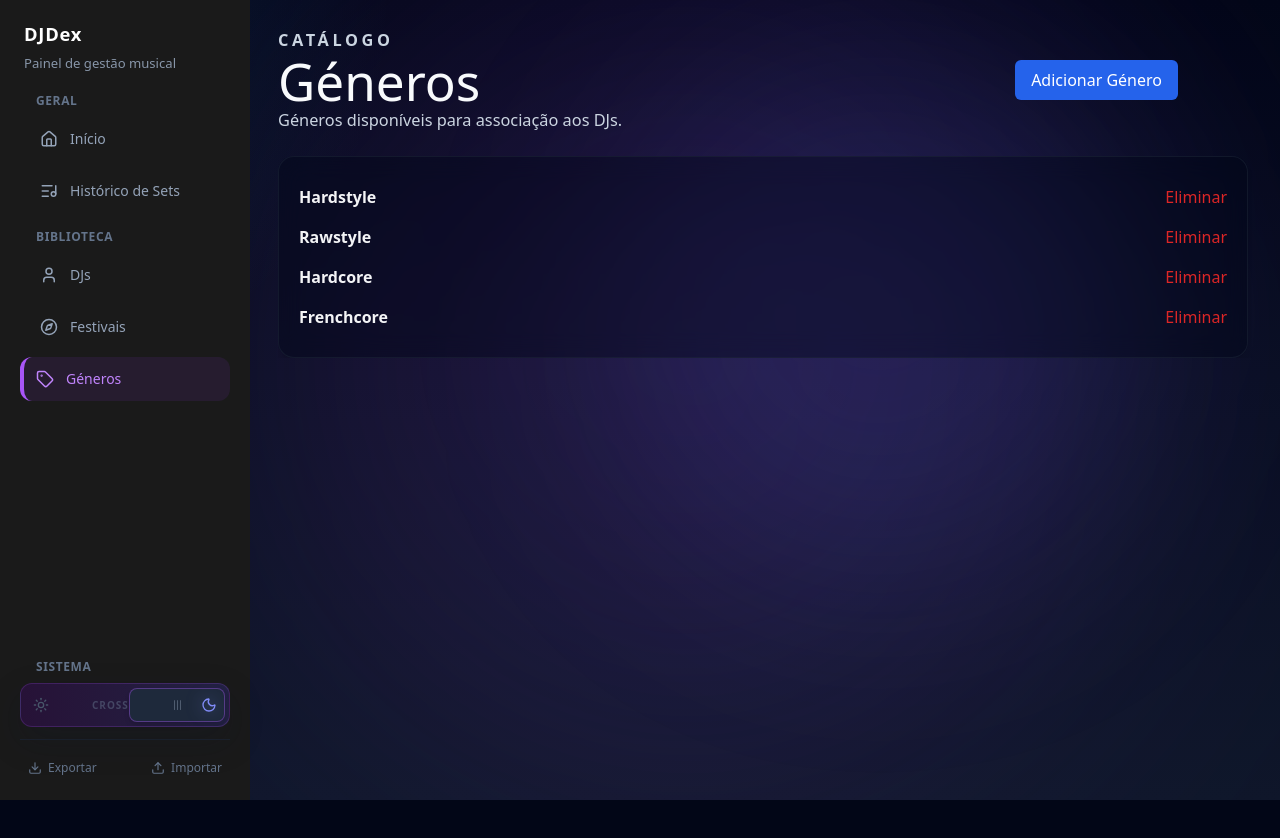
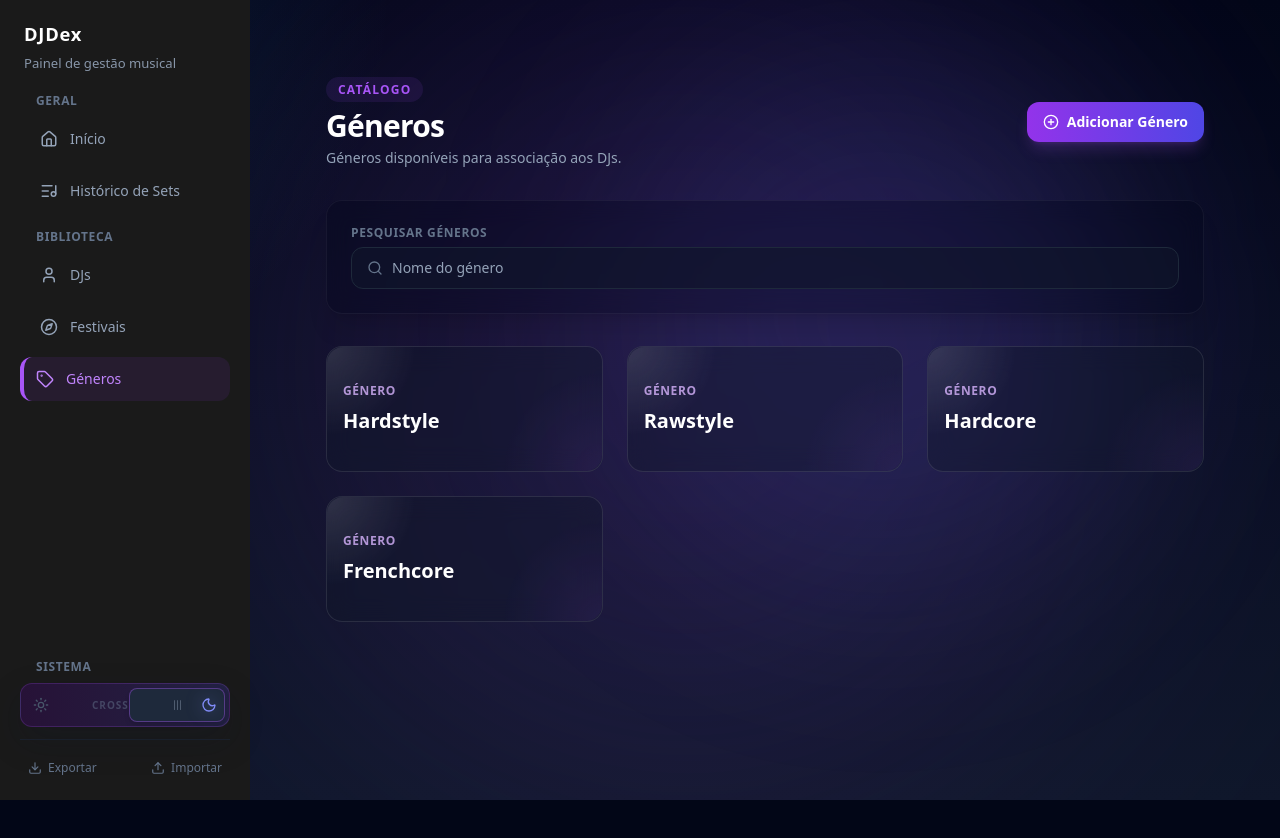
Before and after one commit to opaulosilva233/DJDex, a React (Vite) app: page /generos in a window 1280 px wide. Shown: the top 838 px of the page. Built offline with nearby package versions, Linux system fonts and the light colour scheme.

Commit message:
feat: enhance FestivaisList and GenerosList components with improved UI and search functionality

```diff
--- a/src/pages/FestivaisList.jsx
+++ b/src/pages/FestivaisList.jsx
@@ -28,6 +28,14 @@ export default function FestivaisList({ festivais = [], handleDeleteFestival })
       event.currentTarget.dataset.fallbackApplied = 'true'
       event.currentTarget.src = fallbackImageDataUrl
     }
+  }
+
+  function formatFestivalSubtitle(festival) {
+    const local = String(festival?.local ?? '').trim()
+    const ano = String(festival?.ano ?? '').trim()
+
+    if (local && ano) return `${local} • ${ano}`
+    return local || ano || 'Local e ano por definir'
   }
 
   return (
@@ -122,20 +130,20 @@ export default function FestivaisList({ festivais = [], handleDeleteFestival })
                       {festival.nome}
                     </h2>
                     <p className="mt-2 text-sm leading-6 text-slate-600 dark:text-slate-300">
-                      {festival.local || 'Local por definir'}
+                      {formatFestivalSubtitle(festival)}
                     </p>
                   </div>
                 </div>
 
                 <div className="mt-auto flex flex-wrap gap-2">
+                  {festival.local ? (
+                    <span className="rounded-full border border-slate-300/40 bg-slate-500/10 px-3 py-1 text-xs font-semibold text-slate-600 dark:border-white/10 dark:bg-white/5 dark:text-slate-300">
+                      {festival.local}
+                    </span>
+                  ) : null}
                   <span className="rounded-full border border-purple-400/20 bg-purple-500/10 px-3 py-1 text-xs font-semibold text-purple-700 dark:text-purple-200">
                     {festival.ano || 'Ano por definir'}
                   </span>
-                  {festival.local ? (
-                    <span className="rounded-full border border-slate-300/40 bg-slate-500/10 px-3 py-1 text-xs font-semibold text-slate-600 dark:text-slate-300">
-                      {festival.local}
-                    </span>
-                  ) : null}
                 </div>
               </div>
             </article>
--- a/src/pages/GenerosList.jsx
+++ b/src/pages/GenerosList.jsx
@@ -1,44 +1,113 @@
+import { useMemo, useState } from 'react'
 import { useNavigate } from 'react-router-dom'
+import { Pencil, PlusCircle, Search, Trash2 } from 'lucide-react'
 
 export default function GenerosList({ generos = [], handleDeleteGenero }) {
   const navigate = useNavigate()
+  const [searchTerm, setSearchTerm] = useState('')
+
+  const filteredGeneros = useMemo(() => {
+    const normalizedTerm = searchTerm.trim().toLowerCase()
+
+    if (normalizedTerm === '') {
+      return generos
+    }
+
+    return (generos ?? []).filter((genero) => String(genero?.nome ?? '').toLowerCase().includes(normalizedTerm))
+  }, [generos, searchTerm])
 
   return (
-    <section className="page-section flex-1 min-h-0 overflow-y-auto pr-1 bg-transparent">
-      <div className="section-header flex items-center justify-between">
+    <div className="w-full p-8 md:p-12 flex flex-col gap-8 bg-transparent relative z-10">
+      <div className="flex flex-col md:flex-row md:items-center md:justify-between gap-4">
         <div>
-          <p className="eyebrow dark:text-gray-400">Catálogo</p>
-          <h1 className="dark:text-gray-100">Géneros</h1>
-          <p className="dark:text-slate-300">Géneros disponíveis para associação aos DJs.</p>
+          <span className="text-xs font-bold uppercase tracking-widest text-purple-500 bg-purple-500/10 px-3 py-1 rounded-full w-fit">
+            Catálogo
+          </span>
+          <h1 className="text-3xl font-black tracking-tight text-slate-900 dark:text-white mt-2">Géneros</h1>
+          <p className="text-sm text-slate-500 dark:text-slate-400 mt-1">
+            Géneros disponíveis para associação aos DJs.
+          </p>
         </div>
-        <div>
+
         <button
           type="button"
-            className="bg-blue-600 hover:bg-blue-700 text-white px-4 py-2 rounded-md"
+          className="bg-gradient-to-r from-purple-600 to-indigo-600 hover:from-purple-500 hover:to-indigo-500 text-white font-bold py-2.5 px-4 rounded-xl shadow-lg shadow-purple-500/20 transition-all hover:-translate-y-0.5 text-sm flex items-center gap-2"
           onClick={() => navigate('/generos/adicionar')}
         >
+          <PlusCircle size={16} />
           Adicionar Género
         </button>
       </div>
+
+      <div className="bg-white/40 dark:bg-slate-950/30 backdrop-blur-md border border-slate-200/50 dark:border-white/5 p-6 rounded-2xl shadow-xl">
+        <label
+          htmlFor="genero-search"
+          className="text-xs font-bold uppercase tracking-wider text-slate-400 dark:text-slate-500 mb-1.5 block"
+        >
+          Pesquisar géneros
+        </label>
+        <div className="relative">
+          <Search
+            size={16}
+            className="pointer-events-none absolute left-4 top-1/2 -translate-y-1/2 text-slate-400 dark:text-slate-500"
+          />
+          <input
+            id="genero-search"
+            type="text"
+            value={searchTerm}
+            onChange={(event) => setSearchTerm(event.target.value)}
+            placeholder="Nome do género"
+            className="w-full rounded-xl border border-slate-200 bg-white/80 pl-10 pr-4 py-2.5 text-sm text-slate-900 placeholder:text-slate-400 dark:border-slate-800 dark:bg-slate-900/60 dark:text-slate-100 focus:outline-none focus:border-purple-500/50 focus:ring-1 focus:ring-purple-500/30 transition-all"
+          />
+        </div>
       </div>
 
-      <div style={{ display: 'grid', gap: '12px' }}>
-        {generos.length === 0 && <p className="dark:text-slate-400">Ainda não existem géneros.</p>}
-        <div className="rounded-2xl border border-slate-800/50 bg-slate-950/40 p-5 shadow-xl backdrop-blur-md">
-          <ul>
-            {generos.map((g) => (
-              <li key={g.id} className="flex items-center justify-between py-2">
+      {filteredGeneros.length > 0 ? (
+        <div className="grid grid-cols-1 sm:grid-cols-2 lg:grid-cols-3 gap-6">
+          {filteredGeneros.map((genero) => (
+            <article
+              key={genero.id}
+              className="group relative bg-white/60 border border-slate-200/60 text-slate-900 rounded-2xl p-4 transition-all duration-300 hover:-translate-y-1 hover:shadow-[0_0_20px_rgba(168,85,247,0.15)] backdrop-blur-md dark:bg-slate-900/40 dark:border-white/10 dark:text-slate-100"
+            >
+              <div className="pointer-events-none absolute inset-0 rounded-2xl bg-[radial-gradient(circle_at_top_left,rgba(255,255,255,0.16),transparent_30%),radial-gradient(circle_at_bottom_right,rgba(168,85,247,0.12),transparent_34%)] opacity-80 transition-opacity duration-300 group-hover:opacity-100" />
+
+              <div className="absolute top-4 right-4 z-20 flex gap-2 opacity-0 group-hover:opacity-100 transition-opacity">
+                <button
+                  type="button"
+                  onClick={() => navigate(`/generos/adicionar?edit=${genero.id}`)}
+                  className="inline-flex h-10 w-10 items-center justify-center rounded-full border border-slate-200/80 bg-white/70 text-slate-700 shadow-lg shadow-slate-900/10 backdrop-blur-md transition-all duration-200 hover:-translate-y-0.5 hover:border-purple-400/30 hover:bg-purple-400/10 hover:text-purple-700 focus-visible:border-purple-400/40 focus-visible:bg-purple-400/10 focus-visible:text-purple-700 dark:border-white/10 dark:bg-slate-950/55 dark:text-slate-200 dark:shadow-black/20 dark:hover:text-purple-200 dark:focus-visible:text-purple-200"
+                  aria-label="Editar género"
+                >
+                  <Pencil size={15} />
+                </button>
+                <button
+                  type="button"
+                  onClick={() => handleDeleteGenero && handleDeleteGenero(genero.id)}
+                  className="inline-flex h-10 w-10 items-center justify-center rounded-full border border-slate-200/80 bg-white/70 text-slate-700 shadow-lg shadow-slate-900/10 backdrop-blur-md transition-all duration-200 hover:-translate-y-0.5 hover:border-rose-400/30 hover:bg-rose-400/10 hover:text-rose-700 focus-visible:border-rose-400/40 focus-visible:bg-rose-400/10 focus-visible:text-rose-700 dark:border-white/10 dark:bg-slate-950/55 dark:text-slate-200 dark:shadow-black/20 dark:hover:text-rose-200 dark:focus-visible:text-rose-200"
+                  aria-label="Eliminar género"
+                >
+                  <Trash2 size={15} />
+                </button>
+              </div>
+
+              <div className="relative flex h-full min-h-[92px] flex-col justify-center pr-16">
                 <div>
-                  <strong className="dark:text-gray-100">{g.nome}</strong>
-                </div>
-                <div>
-                  <button type="button" onClick={() => handleDeleteGenero && handleDeleteGenero(g.id)} className="text-red-600">Eliminar</button>
-                </div>
-              </li>
-            ))}
-          </ul>
+                  <p className="text-xs font-bold uppercase tracking-wider text-purple-500/80 dark:text-purple-300/80">
+                    Género
+                  </p>
+                  <h2 className="mt-2 mb-0 text-xl font-black text-slate-900 dark:text-white">{genero.nome}</h2>
                 </div>
               </div>
-    </section>
+            </article>
+          ))}
+        </div>
+      ) : (
+        <div className="w-full p-12 text-center bg-white/10 dark:bg-slate-950/10 backdrop-blur-sm rounded-2xl border border-dashed border-slate-300/60 dark:border-slate-700/40">
+          <p className="text-sm text-slate-500 dark:text-slate-400">
+            Nenhum género corresponde à pesquisa atual.
+          </p>
+        </div>
+      )}
+    </div>
   )
 }
```
Lines whose indentation alone changed are shown as unchanged.
